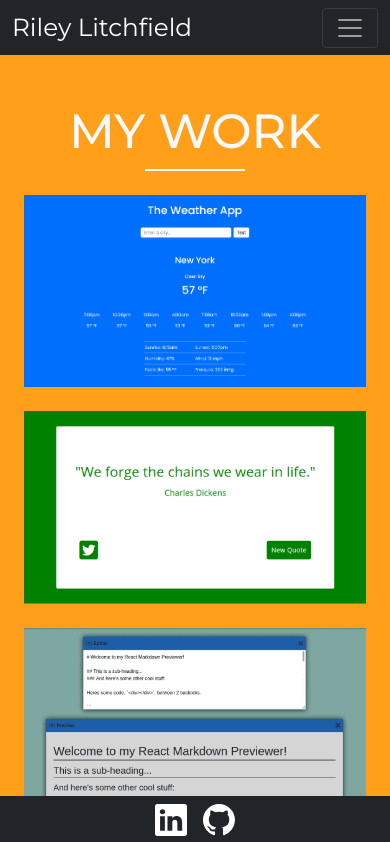
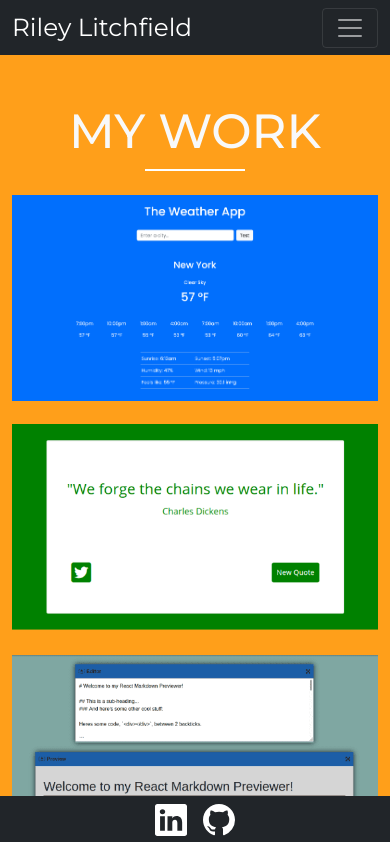
Before and after one commit to karateking007/riley-portfolio, a React (Create React App) app: page /work in a window 390 px wide. Shown: the top 842 px of the page. Built offline with nearby package versions, Linux system fonts and the light colour scheme.

Commit message:
Updated work component

```diff
--- a/src/App.css
+++ b/src/App.css
@@ -253,6 +253,10 @@ a {
   section {
     min-height: calc(100vh - 103px);
   }
+
+  #work-row>* {
+    padding: 0 !important;
+  }
 }
 
 @media (min-width: 768px) {
```
